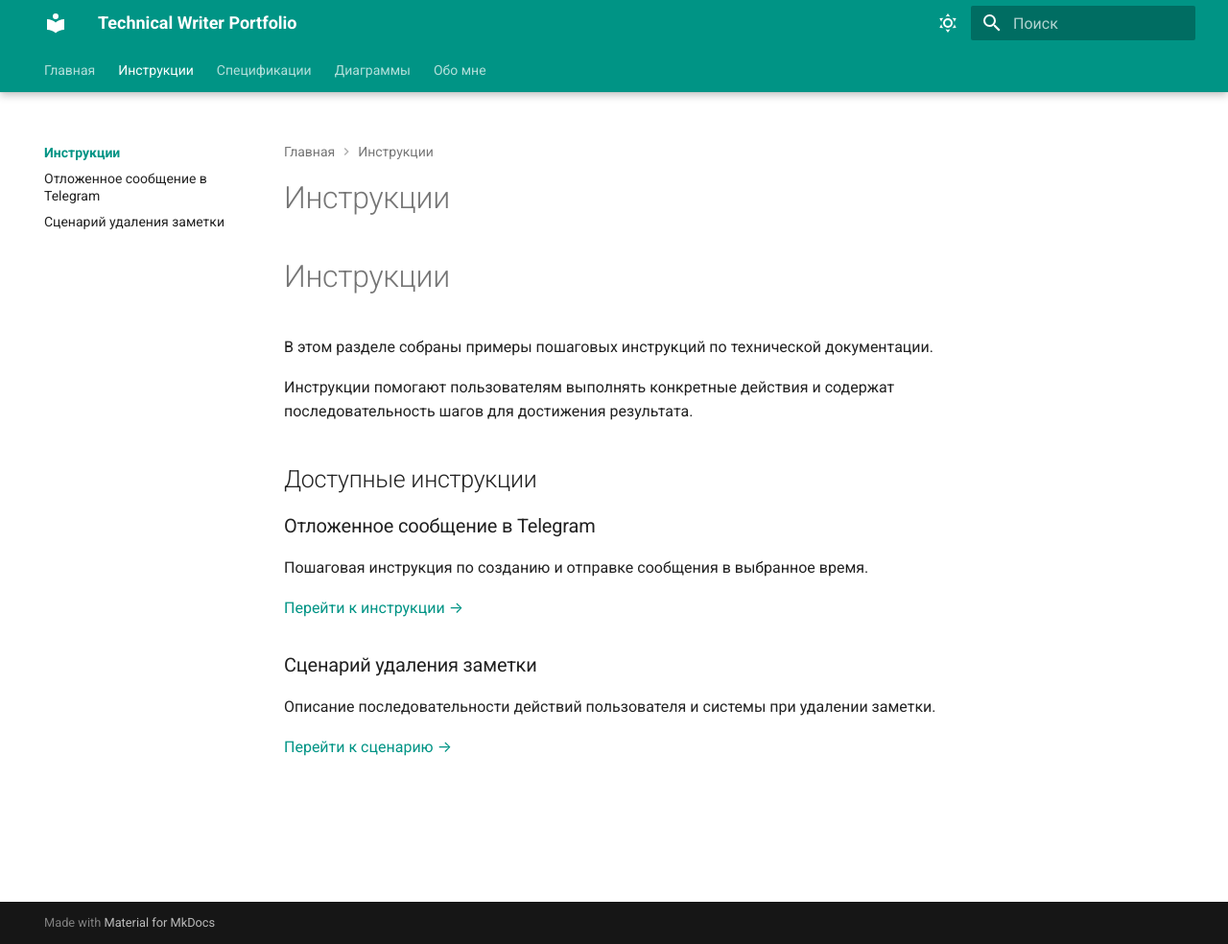
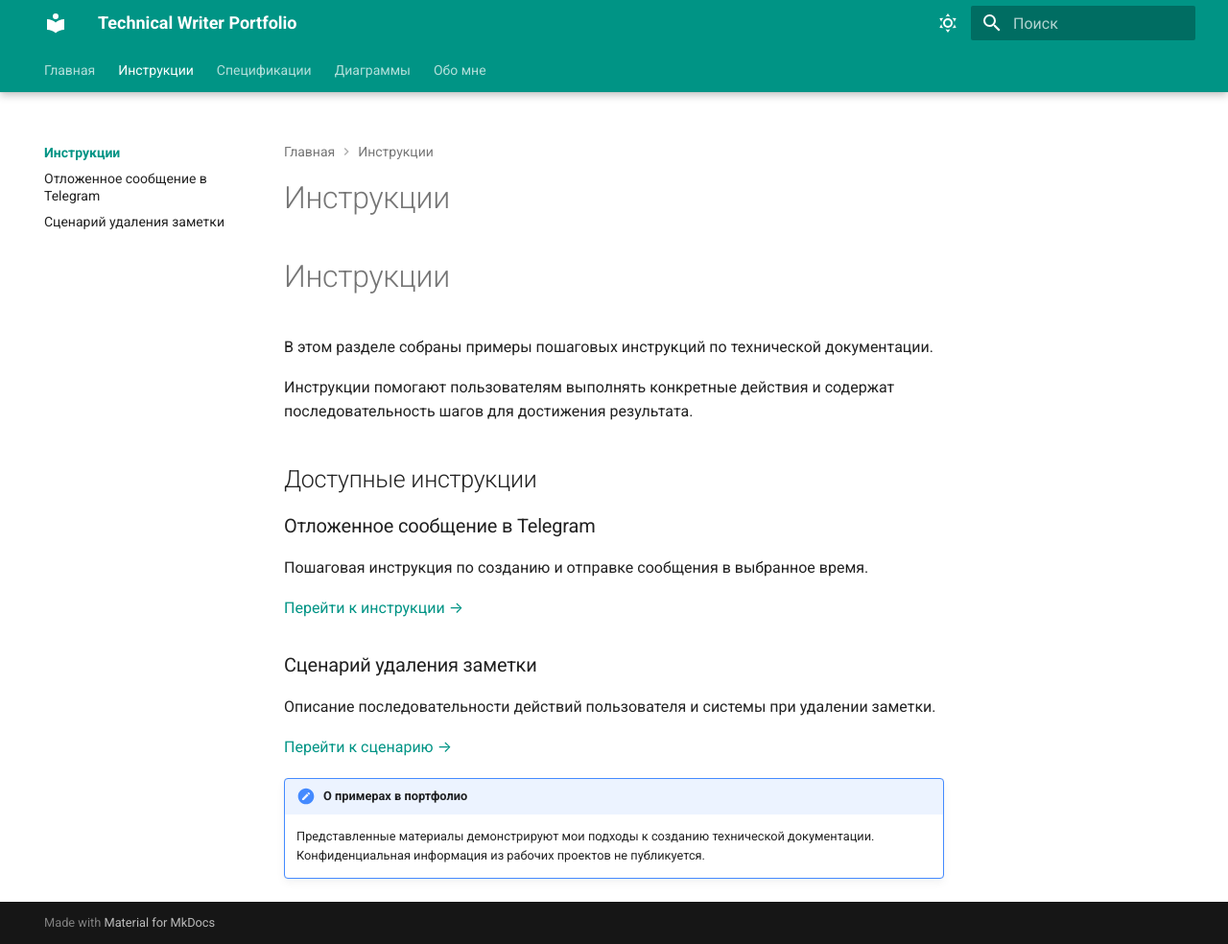
Before and after one commit to kosovff/technical-writer-portfolio, an MkDocs documentation site: the page built from docs/instructions/index.md, in a window 1280 px wide and 984 px high. Shown: the whole window at 96% size. Built offline with MkDocs 1.6.1 and Material for MkDocs 9.7.7, drawn with Linux system fonts in a browser that asks for light colours.

Commit message:
Добавлен единый источник контента

```diff
--- /dev/null
+++ b/docs/note.md
@@ -0,0 +1,2 @@
+!!! note "О примерах в портфолио"
+    Представленные материалы демонстрируют мои подходы к созданию технической документации. Конфиденциальная информация из рабочих проектов не публикуется.
--- a/mkdocs.yml
+++ b/mkdocs.yml
@@ -55,6 +55,28 @@ nav:
       - Главная: diagrams/index.md
       - Диаграмма последовательности: diagram.md
   - Обо мне: about/index.md
+markdown_extensions:
+  - admonition
+  - footnotes
+  - attr_list
+  - md_in_html
+  - def_list
+
+  - pymdownx.tabbed:
+      alternate_style: true
+
+  - pymdownx.details
+
+  - pymdownx.highlight:
+      anchor_linenums: true
+
+  - pymdownx.superfences
+
+  - pymdownx.emoji:
+      emoji_index: !!python/name:material.extensions.emoji.twemoji
+      emoji_generator: !!python/name:material.extensions.emoji.to_svg
+
+  - pymdownx.snippets
 
 plugins:
   - search
```
Also changed, not shown: docs/diagrams/index.md (+2 -0 lines), docs/index.md (+6 -0 lines), docs/instructions/index.md (+2 -0 lines).
